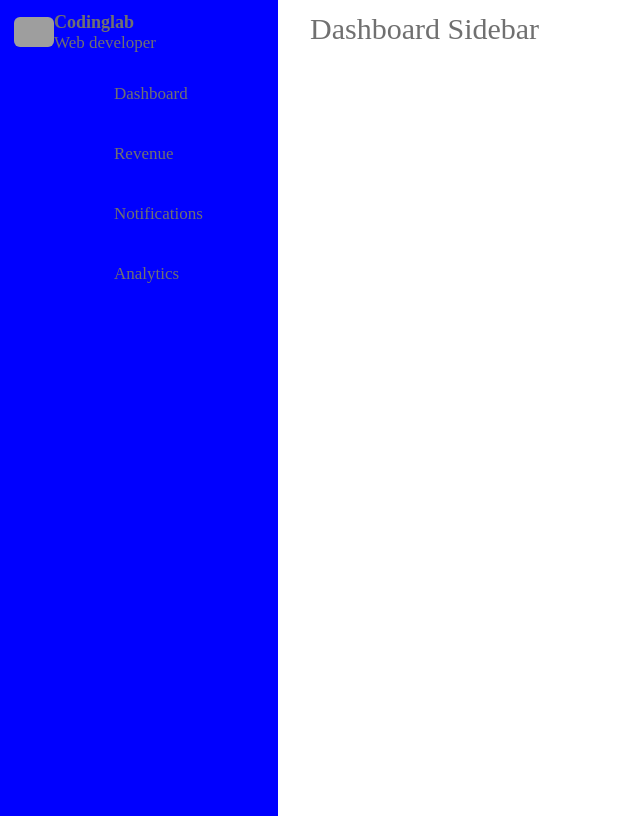
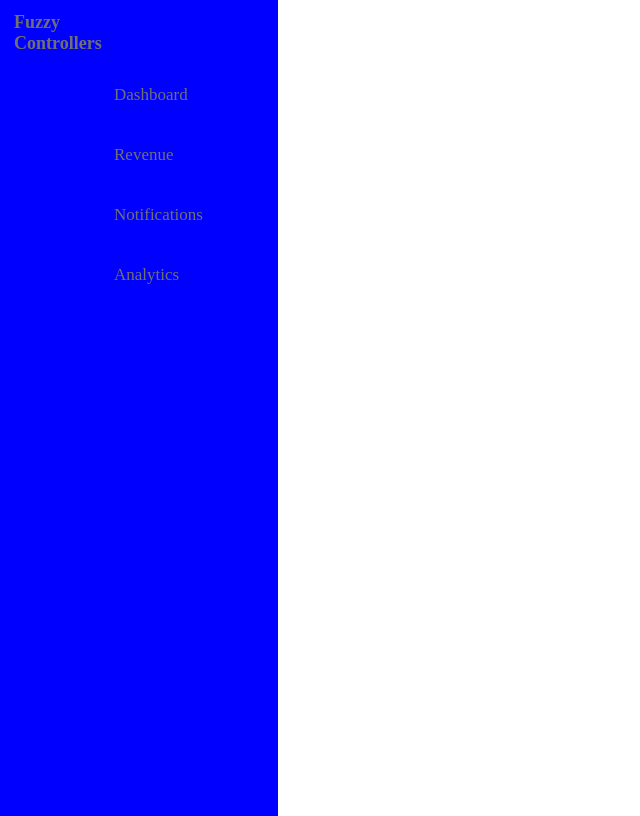
Before and after one commit to Kristal1ik/yoyo, a Flask app: template Desktop/templates/test.html in a window 1280 px wide. Shown: the whole page, without its empty margins (0-640 px from the left). Run offline with Flask 3, Linux system fonts and the light colour scheme; the template is opened without the code that fills it, so the values that code supplies are empty; grey boxes are pictures that could not be loaded.

Commit message:
feat(test.html): changed the test-header

```diff
--- a/Desktop/templates/test.html
+++ b/Desktop/templates/test.html
@@ -13,13 +13,8 @@
   <nav class="sidebar">
     <header>
       <div class="image-text">
-        <span class="image">
-          <img src="logo.png" alt="">
-        </span>
-
         <div class="text logo-text">
-          <span class="name">Codinglab</span>
-          <span class="profession">Web developer</span>
+          <span class="name">Fuzzy <br>Controllers</span>
         </div>
       </div>
 
@@ -62,9 +57,6 @@
     </div>
 
   </nav>
-  <section class="home">
-    <div class="text">Dashboard Sidebar</div>
-  </section>
 </body>
 
 </html>
```
